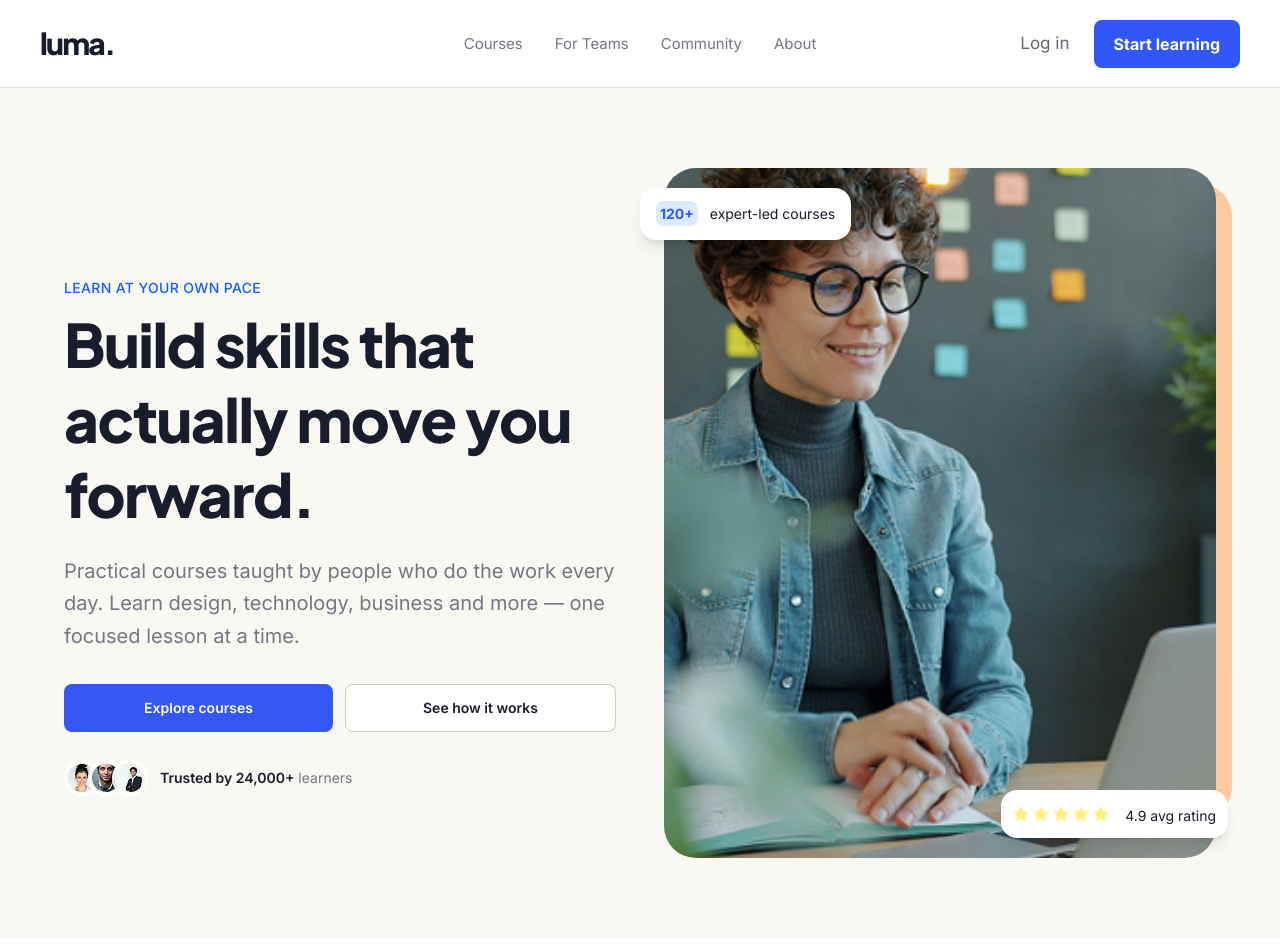
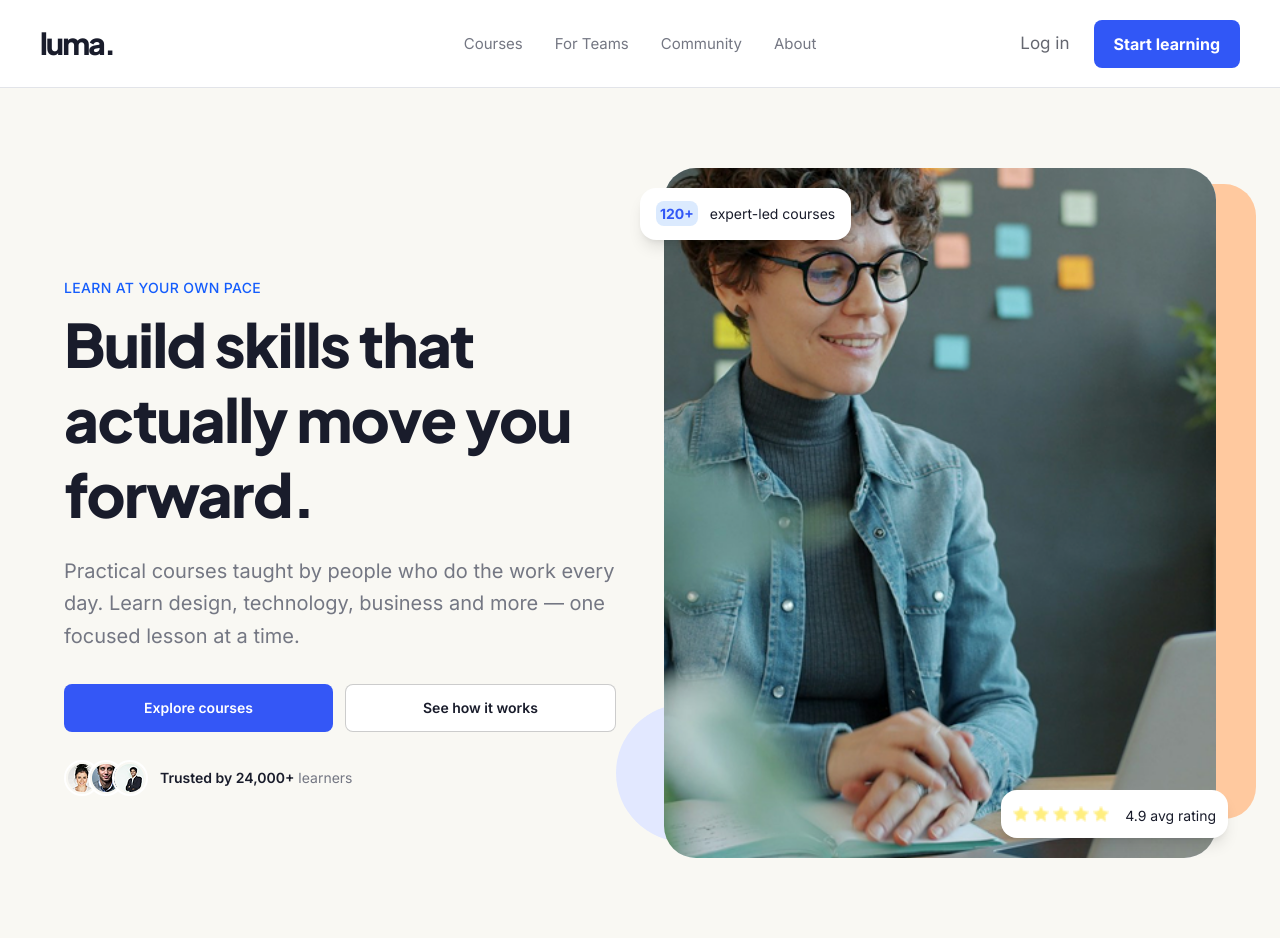
Before and after one commit to Edmon-Nascimento/buzzvel-fe-test, a Next.js app: page / in a window 1280 px wide. Shown: the top 952 px of the page. Built offline with nearby package versions, Linux system fonts and the light colour scheme.

Commit message:
style: heron background

```diff
--- a/src/components/sections/Hero.tsx
+++ b/src/components/sections/Hero.tsx
@@ -9,11 +9,21 @@ export function Hero() {
           {/* Decorative background */}
           <div
             aria-hidden="true"
-            className="absolute -right-4 top-4 h-[92%] w-full rounded-4xl bg-[#FFC99F]"
+            className="absolute -right-4 sm:-right-10 top-4 h-[92%] w-full rounded-4xl bg-[#FFC99F]"
+          />
+
+          <div
+            aria-hidden="true"
+            className="sm:invisible md:visible absolute -left-12 bottom-4 h-[20%] w-full rounded-full bg-[#E2E8FF]"
           />
 
           {/* Main image */}
           <div className="relative aspect-4/5 w-full overflow-hidden rounded-4xl bg-[#f1f3ff]">
+            <picture>
+              <source
+                media="(min-width: 768px)"
+                srcSet="/assets/hero-person-lg.png"
+              />
               <Image
                 src="/assets/hero-person.png"
                 alt="Student learning and developing new skills"
@@ -22,6 +32,7 @@ export function Hero() {
                 sizes="(max-width: 768px) 100vw, 50vw"
                 className="object-cover"
               />
+            </picture>
           </div>
 
           {/* Courses badge */}
```
Also changed, not shown: public/assets/hero-person-lg.png (added). Lines whose indentation alone changed are shown as unchanged.
